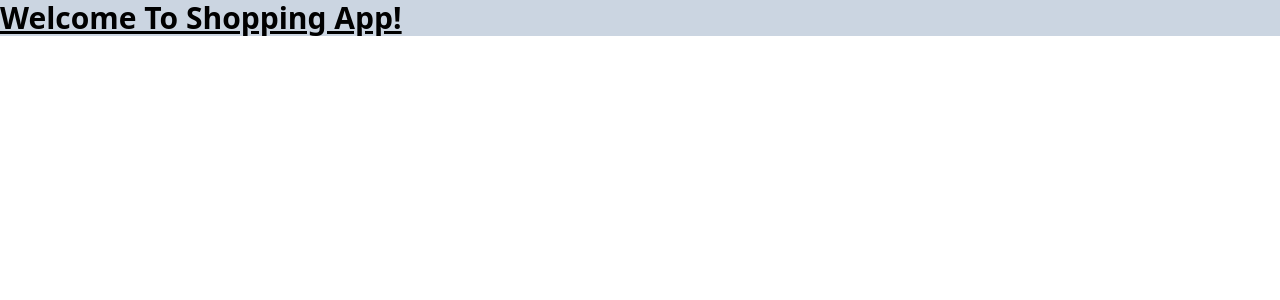
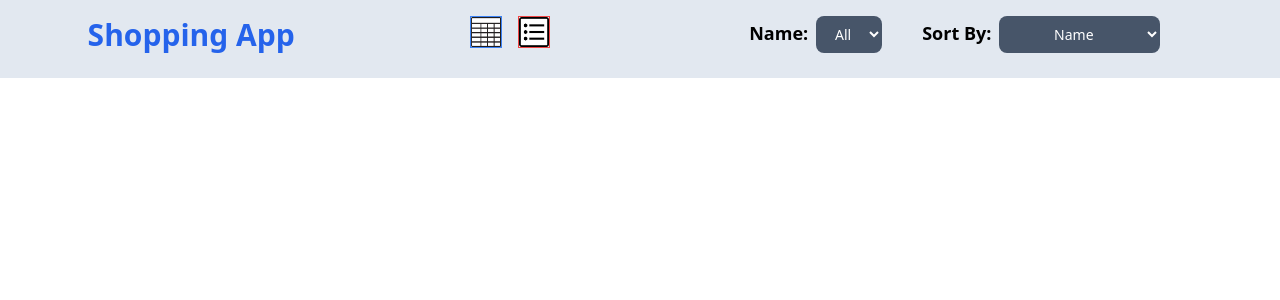
Before and after one commit to LokeshJawale1996/Shopping-App, a React (Create React App) app in the folder shopping-app/: page / in a window 1280 px wide. Shown: the top 300 px of the page. Built offline with nearby package versions, Linux system fonts and the light colour scheme.

Commit message:
navbar created and styled

```diff
--- a/shopping-app/src/App.js
+++ b/shopping-app/src/App.js
@@ -1,10 +1,12 @@
+import { Shopping } from "./components/Shopping";
 
 function App() {
   return (
     <div className="App">
-    <h1 className="text-3xl font-bold underline bg-slate-300">
+    {/* <h1 className="text-3xl font-bold underline bg-slate-300">
       Welcome To Shopping App!
-    </h1>
+    </h1> */}
+    <Shopping/>
 
     </div>
   );
--- /dev/null
+++ b/shopping-app/src/components/Shopping.js
@@ -0,0 +1,85 @@
+import React from "react";
+import Table from "./img/tab.jpg";
+import List from "./img/list.png";
+
+export const Shopping = () => {
+  return (
+    <>
+      {/* Navbar */}
+      <nav className="flex justify-around max-w-screen-xl mx-auto bg-slate-200 py-4 w-full">
+        <ul>
+          <li className="font-bold leading-tight text-3xl mt-0 mb-2 text-blue-600">
+            Shopping App
+          </li>
+        </ul>
+        <ul className="flex gap-x-4">
+          <li className>
+            <img
+              className="h-8 w-8 border border-1 border-blue-500 hover:border-2 hover:border-blue-800"
+              src={Table}
+            />
+          </li>
+          <li className>
+            <img
+              className="h-8 w-8 border border-1 border-red-500 hover:border-2 hovder:red-800"
+              src={List}
+            />
+          </li>
+        </ul>
+        <ul className="flex gap-x-4 px-4">
+          <li className="list-none">
+            <label className="px-2 font-semibold text-lg">Name:</label>
+            <select
+              id="name"
+              className="text-white bg-slate-600 hover:bg-gray-600 focus:ring-4 focus:outline-none focus:ring-blue-300 font-medium rounded-lg text-sm px-3 py-2 text-center inline-flex items-center dark:bg-gray-600 dark:hover:bg-gray-600 gray:focus:ring-blue-700"
+            >
+              <option
+                className="block px-2 py-1 hover:bg-gray-100 dark:hover:bg-gray-400 dark:hover:text-white"
+                value="all"
+              >
+                All
+              </option>
+              <option
+                className="block px-2 py-1 hover:bg-gray-100 dark:hover:bg-gray-400 dark:hover:text-white"
+                value="a-z"
+              >
+                A-Z
+              </option>
+              <option
+                className="block px-2 py-1 hover:bg-gray-100 dark:hover:bg-gray-400 dark:hover:text-white"
+                value="z-a"
+              >
+                Z-A
+              </option>
+            </select>
+          </li>
+
+          <li className="list-none px-4">
+            <label className="px-2 font-semibold text-lg">Sort By:</label>
+
+            <select className="text-white bg-slate-600 hover:bg-gray-600 focus:ring-4 focus:outline-none focus:ring-blue-300 font-medium rounded-lg text-sm px-3 py-2 text-center inline-flex items-center dark:bg-gray-600 dark:hover:bg-gray-600 gray:focus:ring-blue-700">
+              <option
+                value="name"
+                className="block px-2 py-1 hover:bg-gray-100 dark:hover:bg-gray-400 dark:hover:text-white"
+              >
+                Name
+              </option>
+              <option
+                value="price-low-to-high"
+                className="block px-2 py-1 hover:bg-gray-100 dark:hover:bg-gray-400 dark:hover:text-white"
+              >
+                Price Low To High
+              </option>
+              <option
+                value="price-high-to-low"
+                className="block px-2 py-1 hover:bg-gray-100 dark:hover:bg-gray-400 dark:hover:text-white"
+              >
+                Price High To Low
+              </option>
+            </select>
+          </li>
+        </ul>
+      </nav>
+    </>
+  );
+};
```
Also changed, not shown: shopping-app/src/components/img/list.png (added), shopping-app/src/components/img/tab.jpg (added).
